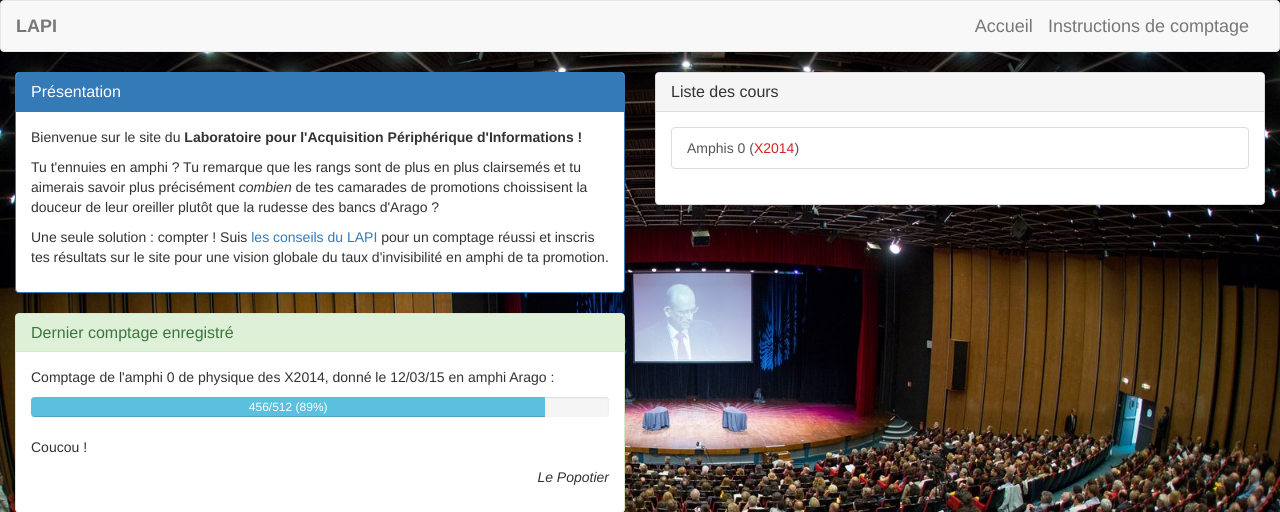
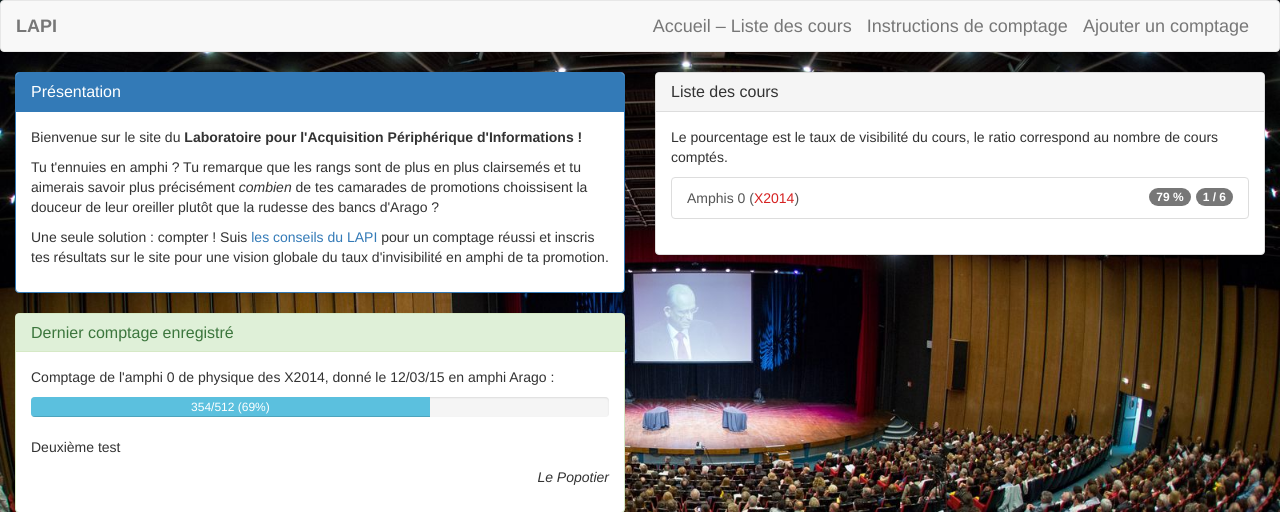
Before and after one commit to denismerigoux/LAPI, a Django app: page / in a window 1280 px wide. Shown: the top 512 px of the page. Run offline with Django 3.2, Linux system fonts and the light colour scheme; data comes from the database, SQL or seed files in the repository; both versions use the stored data as it was after the commit; some libraries are stand-ins or nearby versions.

Commit message:
finished pages for courses, beginning add count form

```diff
--- a/LAPI/urls.py
+++ b/LAPI/urls.py
@@ -1,6 +1,6 @@
 from django.conf.urls import patterns, include, url
 from django.contrib import admin
-from census.views import home
+from census.views import home,comptage,cours,addcount
 
 urlpatterns = patterns('census.views',
     # Examples:
@@ -8,8 +8,9 @@
     # url(r'^blog/', include('blog.urls')),
 
     url(r'^admin/', include(admin.site.urls)),
-    url(r'^home/$', 'home'),
+    url(r'^accueil/$', 'home'),
     url(r'^$', 'home'),
     url(r'^comptage/$', 'comptage'),
     url(r'^cours/(?P<id_cours>\d+)$', 'cours'),
+    url(r'^compter/$', 'addcount'),
 )
--- a/census/templates/baseTemplate.html
+++ b/census/templates/baseTemplate.html
@@ -46,8 +46,9 @@
 						{% endblock %}
 					</ul>
 					<ul class="nav navbar-nav navbar-right">
-						<a class="navbar-brand" href="{% url 'census.views.home' %}">Accueil</a>
+						<a class="navbar-brand" href="{% url 'census.views.home' %}">Accueil – Liste des cours</a>
 						<a class="navbar-brand" href="{% url 'census.views.comptage' %}">Instructions de comptage</a>
+						<a class="navbar-brand" href="{% url 'census.views.addcount' %}">Ajouter un comptage</a>
 					</ul>
 				</div><!-- /.navbar-collapse -->
 			</div><!-- /.container-fluid -->
--- a/census/templates/homeTemplate.html
+++ b/census/templates/homeTemplate.html
@@ -31,11 +31,11 @@
 					}
 					{% endif %}
 					<div class="progress">
- 						<div class="progress-bar progress-bar-info" role="progressbar"
- 							aria-valuenow="{{lastcountratio}}" aria-valuemin="0" aria-valuemax="100"
- 							aria-valuenow="{{lastcountratio}}" aria-valuemin="0" aria-valuemax="100"
- 							style="width: {{lastcountratio}}%;">
-    						{{lastcount.census}}/{{lastcount.lesson.course.enrolled}} ({{lastcountratio}}%)
+ 						<div class="progress-bar progress-bar-{{lastcount.progressbarclass}}" role="progressbar"
+ 							aria-valuenow="{{lastcount.ratio}}" aria-valuemin="0" aria-valuemax="100"
+ 							aria-valuenow="{{lastcount.ratio}}" aria-valuemin="0" aria-valuemax="100"
+ 							style="width: {{lastcount.ratio}}%;">
+    						{{lastcount.census}}/{{lastcount.lesson.course.enrolled}} ({{lastcount.ratio}}%)
   						</div>
   					</div>
   					<p>{{lastcount.comment}}</p>
@@ -49,6 +49,7 @@
 					<h2 class="panel-title">Liste des cours</h2>
 				</div>
 				<div class="panel-body">
+					<p>Le pourcentage est le taux de visibilité du cours, le ratio correspond au nombre de cours comptés.
 					<ul class="list-group">
 						{% for course in courses %}
 							<a class="list-group-item" href="{% url 'census.views.cours' id_cours=course.id %}">{{course.name}}
@@ -57,6 +58,8 @@
 							{% else %}
 								(<span style='color:#F2E52E'>X{{course.promotion.number}}</span>)
 							{% endif %}
+							<span class="badge">{{course.nonnulllessonscount}} / {{course.lessonscount}}</span>
+							<span class="badge">{{course.totalratio}} %</span>
 							</a>
 						{% endfor %}
 					</ul>
--- a/census/views.py
+++ b/census/views.py
@@ -1,24 +1,24 @@
 from django.shortcuts import render
 from census.models import Course,Count,Lesson
+from django import forms
 
-# Create your views here.
+#Auxiliariy functions
 
-def home(request):
-	#Retrieving the course list
-	courses = Course.objects.filter(promotion__number=2014)
-	#Retrieving last count
-	lastcount = Count.objects.latest('lesson__date')
-	lastcountratio = round(lastcount.census/lastcount.lesson.course.enrolled*100)
+def getProgressBarClass(ratio):
+	if (ratio > 75):
+		return "success"
+	elif (ratio > 50):
+		return "info"
+	elif (ratio > 25):
+		return "warning"
+	else:
+		return "danger"
 
-	return render(request,'homeTemplate.html', {'courses' : courses, 'lastcount' : lastcount, 'lastcountratio' : lastcountratio})
-
-def comptage(request):
-	return render(request,'comptageTemplate.html')
-
-def cours(request, id_cours):
-	course = Course.objects.get(id=id_cours)
-	lessons = Lesson.objects.filter(course=course).order_by('number')
-	for lesson in lessons:
+def getCourseStatistics(course):
+	course.lessons = Lesson.objects.filter(course=course).order_by('number')
+	course.totalsum = 0
+	course.nonnulllessonscount = 0
+	for lesson in course.lessons:
 		lesson.counts = Count.objects.filter(lesson=lesson)
 		if (lesson.counts.count() != 0):
 			lesson.totalsum = 0
@@ -26,6 +26,58 @@
 				count.ratio = round(count.census/lesson.course.enrolled*100)
 				lesson.totalsum += count.census
 			lesson.totalratio = round(lesson.totalsum/(lesson.counts.count()*course.enrolled)*100)
+			lesson.progressbarclass = getProgressBarClass(lesson.totalratio)
+			course.totalsum += lesson.totalratio
+			course.nonnulllessonscount += 1
 		else:
 			lesson.counts = None
-	return render(request, 'coursTemplate.html', {'course' : course, 'lessons' : lessons,})
+	if (course.lessons.count() != 0):
+		course.totalratio = round(course.totalsum / course.nonnulllessonscount)
+		course.progressbarclass = getProgressBarClass(course.totalratio)
+	else:
+		course.totalratio = 0
+	course.lessonscount= course.lessons.count()
+	return course
+
+class addCountForm(forms.Form):
+	course = forms.CharField(label="Cours",max_length=60)
+
+#Views
+
+def home(request):
+	#Retrieving the course list and the statistics
+	courses = Course.objects.filter(promotion__number=2014)
+	for course in courses:
+		course = getCourseStatistics(course)
+	#Retrieving last count
+	lastcount = Count.objects.latest('date')
+	lastcount.ratio = round(lastcount.census/lastcount.lesson.course.enrolled*100)
+	lastcount.progressbarclass= getProgressBarClass(lastcount.ratio)
+
+	return render(request,'homeTemplate.html', {'courses' : courses, 'lastcount' : lastcount,})
+
+def comptage(request):
+	return render(request,'comptageTemplate.html')
+
+def cours(request, id_cours):
+	course = Course.objects.get(id=id_cours)
+	course = getCourseStatistics(course)
+	return render(request, 'coursTemplate.html', {'course' : course,})
+
+def addcount(request):
+    # if this is a POST request we need to process the form data
+    if request.method == 'POST':
+        # create a form instance and populate it with data from the request:
+        form = addCountForm(request.POST)
+        # check whether it's valid:
+        if form.is_valid():
+            # process the data in form.cleaned_data as required
+            # ...
+            # redirect to a new URL:
+            return HttpResponseRedirect('/')
+
+    # if a GET (or any other method) we'll create a blank form
+    else:
+        form = addCountForm()
+
+    return render(request, 'addcountTemplate.html', {'form': form})
```
Also changed, not shown: census/templates/addcountTemplate.html (added, +22 -0 lines), census/templates/coursTemplate.html (+28 -12 lines), db.sqlite3.
